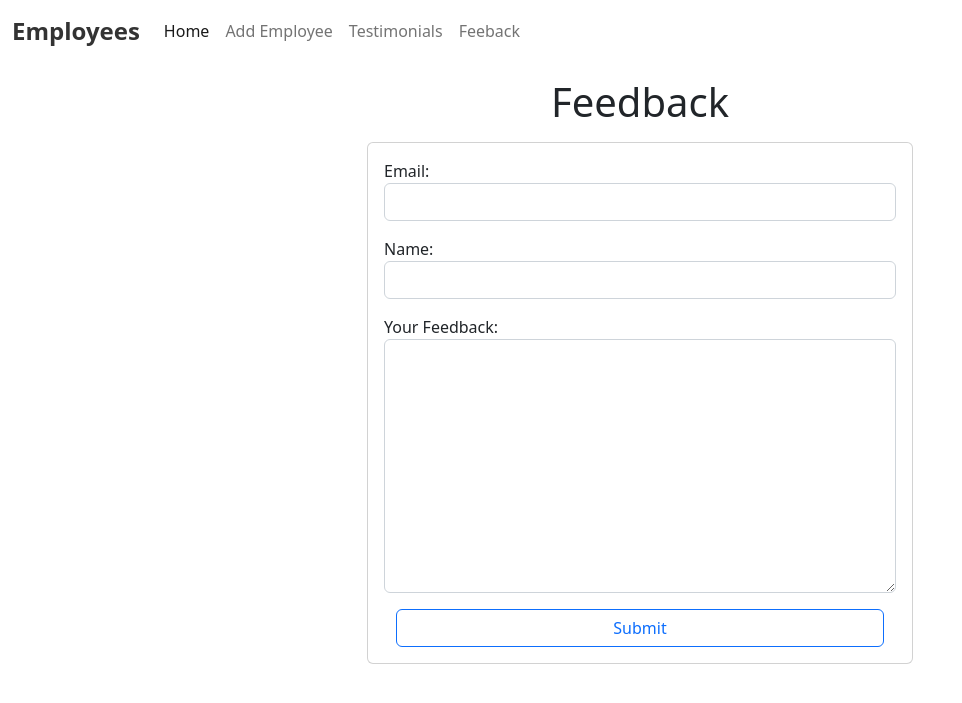
After one commit to umaramjad345/django_employee_mgt, a Django app: page /employee/feedback/ in a window 1280 px wide. The commit adds this page. Shown: the top 703 px of the page, without its empty margins (0-962 px from the left). Run offline with Django 5.2, Linux system fonts and the light colour scheme.

Commit message:
adding new features

```diff
--- /dev/null
+++ b/employee/forms.py
@@ -0,0 +1,22 @@
+from django import forms
+from .models import Emp
+
+class FeedbackForm(forms.Form):
+    email = forms.EmailField(label="Email", max_length=200)
+    name = forms.CharField(label="Name", max_length=200)
+    feedback = forms.CharField(label="Your Feedback", widget=forms.Textarea)
+
+    def __init__(self, *args, **kwargs):
+        super(FeedbackForm, self).__init__(*args, **kwargs)
+        for visible in self.visible_fields():
+            visible.field.widget.attrs['class'] = 'form-control'
+
+class EmpForm(forms.ModelForm):
+    class Meta:
+        model = Emp
+        fields  = ['name','emp_id','phone','address','is_working','department']
+
+    def __init__(self, *args, **kwargs):
+        super(EmpForm, self).__init__(*args, **kwargs)
+        for visible in self.visible_fields():
+            visible.field.widget.attrs['class'] = 'form-control'
--- a/employee/urls.py
+++ b/employee/urls.py
@@ -9,4 +9,5 @@ urlpatterns = [
     path("update-emp/<int:emp_id>",update_emp),
     path("do-update-emp/<int:emp_id>",do_update_emp),
     path("testimonials/",testimonials),
+    path("feedback/",feedback),
 ]
--- a/employee/views.py
+++ b/employee/views.py
@@ -1,6 +1,7 @@
 from django.shortcuts import render, redirect
 from django.http import HttpResponse
 from .models import Emp, Testimonial
+from .forms import FeedbackForm,EmpForm
 
 # Create your views here.
 def home(request):
@@ -30,7 +31,8 @@ def add_emp(request):
             e.working = True
         e.save()
         return redirect("/employee/home/")
-    return render(request, "emp/addEmp.html", {})
+    form = EmpForm()
+    return render(request, "emp/addEmp.html", {'form':form})
 
 def delete_emp(request, emp_id):
     emp = Emp.objects.get(id=emp_id)
@@ -67,3 +69,14 @@ def do_update_emp(request, emp_id):
 def testimonials(request):
     test = Testimonial.objects.all()
     return render(request, "emp/testimonial.html",{'testimonials':test})
+
+def feedback(request):
+    if request.method == "POST":
+        form = FeedbackForm(request.POST)
+        if form.is_valid():
+            form.save()
+        else:
+            return render(request, "emp/feedback.html",{'form':form})
+    else:
+        form = FeedbackForm()
+    return render(request, "emp/feedback.html", {'form':form})
--- /dev/null
+++ b/templates/emp/feedback.html
@@ -0,0 +1,49 @@
+<!DOCTYPE html>
+<html lang="en">
+  <head>
+    <meta charset="utf-8" />
+    <meta name="viewport" content="width=device-width, initial-scale=1" />
+    <title>Bootstrap demo</title>
+    <link
+      href="https://cdn.jsdelivr.net/npm/bootstrap@5.2.0-beta1/dist/css/bootstrap.min.css"
+      rel="stylesheet"
+      integrity="sha384-0evHe/X+R7YkIZDRvuzKMRqM+OrBnVFBL6DOitfPri4tjfHxaWutUpFmBp4vmVor"
+      crossorigin="anonymous"
+    />
+  </head>
+  <body>
+    {% include 'emp/navbar.html' %}
+
+    <h1 class="text-center my-3">Feedback</h1>
+
+    <div class="container">
+      <div class="row">
+        <div class="col-md-6 offset-md-3">
+          <div class="card">
+            <div class="card-body">
+              <form action="/employee/feedback/" method="POST">
+                {% csrf_token %} {{form.as_p}}
+
+                <div class="container text-center" style="width: 100%">
+                  <button
+                    type="submit"
+                    class="btn btn-outline-primary"
+                    style="width: 100%"
+                  >
+                    Submit
+                  </button>
+                </div>
+              </form>
+            </div>
+          </div>
+        </div>
+      </div>
+    </div>
+
+    <script
+      src="https://cdn.jsdelivr.net/npm/bootstrap@5.2.0-beta1/dist/js/bootstrap.bundle.min.js"
+      integrity="sha384-pprn3073KE6tl6bjs2QrFaJGz5/SUsLqktiwsUTF55Jfv3qYSDhgCecCxMW52nD2"
+      crossorigin="anonymous"
+    ></script>
+  </body>
+</html>
--- a/templates/emp/home.html
+++ b/templates/emp/home.html
@@ -46,12 +46,12 @@
                     <td>
                       <a
                         href="/employee/delete-emp/{{e.id}}"
-                        class="btn btn-danger btn-sm"
+                        class="btn btn-outline-danger btn-sm"
                         >Delete</a
                       >
                       <a
                         href="/employee/update-emp/{{e.id}}"
-                        class="btn btn-dark btn-sm"
+                        class="btn btn-outline-primary btn-sm"
                         >Update</a
                       >
                     </td>
--- a/templates/emp/navbar.html
+++ b/templates/emp/navbar.html
@@ -27,25 +27,11 @@
         <li class="nav-item">
           <a class="nav-link" href="/employee/add-emp">Add Employee</a>
         </li>
-        <li class="nav-item dropdown">
-          <a
-            class="nav-link dropdown-toggle"
-            href="#"
-            role="button"
-            data-bs-toggle="dropdown"
-            aria-expanded="false"
-          >
-            More
-          </a>
-          <ul class="dropdown-menu">
-            <li><a class="dropdown-item" href="#">View Employees</a></li>
-            <li><a class="dropdown-item" href="#">About</a></li>
-            <li><hr class="dropdown-divider" /></li>
-            <li><a class="dropdown-item" href="#">Follow</a></li>
-          </ul>
+        <li class="nav-item">
+          <a class="nav-link" href="/employee/testimonials">Testimonials</a>
         </li>
         <li class="nav-item">
-          <a class="nav-link" href="/employee/testimonials">Testimonials</a>
+          <a class="nav-link" href="/employee/feedback">Feeback</a>
         </li>
       </ul>
     </div>
```
Also changed, not shown: templates/emp/addEmp.html (+20 -2 lines).
